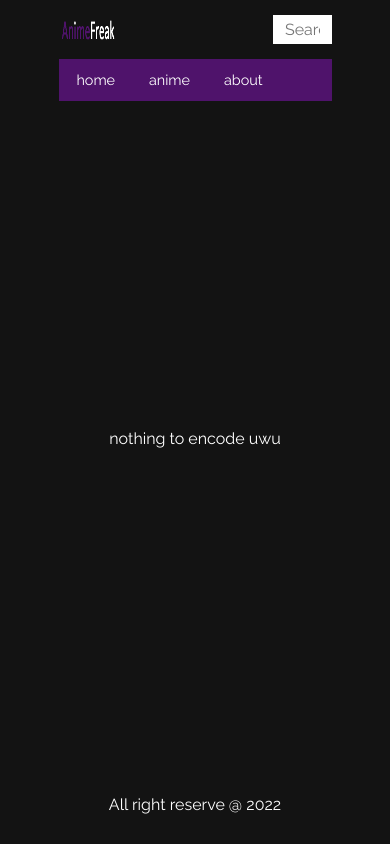
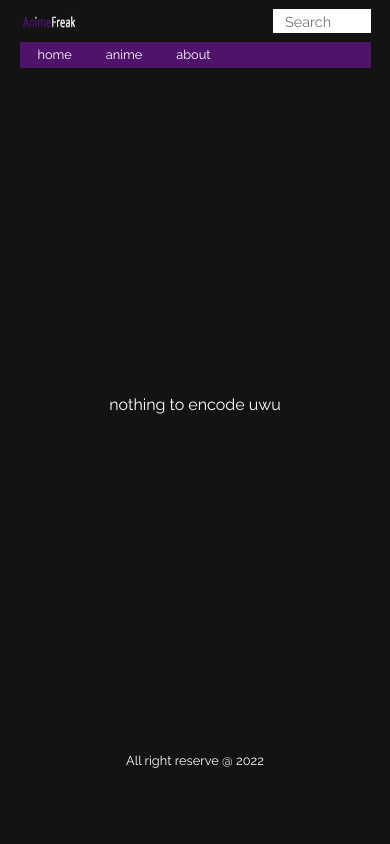
Before and after one commit to gamexgaming1997/AnimeFreak, a React (Create React App) app in the folder client/: page /About in a window 390 px wide. Built offline with nearby package versions, Linux system fonts and the light colour scheme; no server answers.

Commit message:
done tablet responsiveness

```diff
--- a/client/src/scss/_Footer.scss
+++ b/client/src/scss/_Footer.scss
@@ -1,6 +1,7 @@
 @import url('https://fonts.googleapis.com/css2?family=Raleway&display=swap');
+@import './include_media.scss';
 
-*{
+* {
     margin: 0;
     padding: 0;
     box-sizing: border-box;
@@ -17,21 +18,45 @@
     --text-hover: rgba($color: #f3aa21, $alpha: 1.0);
 }
 
-@mixin baseDisplay($backgroundColor,$height,$width) {
+@mixin baseDisplay($backgroundColor, $height, $width) {
     background: $backgroundColor;
     height: $height;
     width: $width;
 }
 
-.Footer{
-    @include baseDisplay(var(--bg-main),10vh,100vw);
+.Footer {
+    @include baseDisplay(var(--bg-main), 10vh, 100vw);
     display: flex;
     align-items: flex-start;
     justify-content: center;
-    .text{
+
+    .text {
         font-family: var(--text-font);
         font-size: 1em;
         color: white;
         margin-top: 2vh;
     }
 }
+
+@include media('<=Ipad') {
+    .Footer {
+        @include baseDisplay(var(--bg-transparent), 5vh, 100vw);
+
+        .text {
+            font-family: var(--text-font);
+            font-size: 1em;
+            color: white;
+            margin-top: 1vh;
+        }
+    }
+}
+
+@include media('<=Tablet') {
+    .Footer {
+        @include baseDisplay(var(--bg-transparent), 5vh, 100vw);
+
+        .text {
+            font-size: .8em;
+        }
+    }
+}
--- a/client/src/scss/_Navbar.scss
+++ b/client/src/scss/_Navbar.scss
@@ -1,6 +1,7 @@
 @import url('https://fonts.googleapis.com/css2?family=Raleway&display=swap');
+@import './include_media.scss';
 
-*{
+* {
     margin: 0;
     padding: 0;
     box-sizing: border-box;
@@ -17,175 +18,208 @@
     --text-hover: rgba($color: #f3aa21, $alpha: 1.0);
 }
 
-@mixin baseDisplay($backgroundColor,$height,$width) {
+@mixin baseDisplay($backgroundColor, $height, $width) {
     background: $backgroundColor;
     height: $height;
     width: $width;
 }
 
-.Navbar{
-    @include baseDisplay(var(--bg-transparent),auto,100vw);
+.Navbar {
+    @include baseDisplay(var(--bg-transparent), auto, 100vw);
     display: grid;
     align-items: flex-start;
     justify-content: center;
     position: relative;
-    // .first-layer{
-    //     @include baseDisplay(red,6vh,70vw);
-    //     display: flex;
-    //     align-items: center;
-    //     justify-content: flex-end;
-    //     .logo{
-    //         height: 3.5vh;
-    //     }
-    //     .inputFormContainer{
-    //         @include baseDisplay(green,auto,auto);
-    //         position: absolute;
-    //         top: 50;
-    //         right: 0;
-    //         display: flex;
-    //         flex-direction: column;
-    //         align-items: center;
-    //         justify-content: center;
-    //         .searchIconContainer{
-    //             @include baseDisplay(var(--bg-base-color),3.8vh,2vw);
-    //             display: grid;
-    //             place-items: center;
-    //             border-radius: 0px;
-    //             border: 0px solid transparent;
-    //             .icon{
-    //                 color: rgb(49, 49, 49);
-    //             }
-    //         }
-    //         .searchFormInput{
-    //                 transition: .3s;
-    //                 border-radius: 0px;
-    //                 height: 3.7vh;
-    //                 width: 10vw;
-    //                 padding: 0px 0px;
-    //                 font-family: var(--text-font);
-    //                 color: black;
-    //                 outline: none;
-    //                 border: 0px solid transparent;
-    //                 font-size: .9em;
-    //                 padding: 12px 12px;
-    //         }
-    //         .searchFormInput:focus{
-    //                 transition: .3s;
-    //                 width: 20vw;
-    //         }
 
-    //         // mapper
-    //         .animeMapper{
-    //             background: rgba($color: #000000, $alpha: 1.0);
-    //             height: 5vh;
-    //             width: 20vw;
-    //         }
-
-    //     }
-    //     .inputFormContainer{
-    //         background: rgba($color: #000000, $alpha: 1.0);
-    //         min-height: 4vh;
-    //         max-height: auto;
-    //         width: 20vw;
-    //         display: flex;
-    //         flex-direction: column;
-    //         margin-top: 5vh;
-    //         .searchBar{
-    //             height: 4vh;
-    //             width: 20vw;
-
-    //         }
-    //         .animeMapper{
-    //             background: rgba($color: #af3636, $alpha: 1.0);
-    //             height: 4vh;
-    //             width: 20vw;
-    //         }
-    //     }
-    // }
-    .second-layer{
-        @include baseDisplay(var(--bg-div),5vh,70vw);
+    .second-layer {
+        @include baseDisplay(var(--bg-div), 5vh, 70vw);
         display: flex;
         flex-direction: row;
         align-items: center;
         position: relative;
-        .homeBtn{
-            @include baseDisplay(var(--bg-transparent),auto,auto);
+
+        .homeBtn {
+            @include baseDisplay(var(--bg-transparent), auto, auto);
             display: grid;
             place-items: center;
             padding: 8px 16px;
             margin-left: .5vw;
             border: 0px solid transparent;
-            .text{
+
+            .text {
                 font-family: var(--text-font);
                 font-size: .9em;
                 color: #ffffff;
             }
         }
-        .homeBtn:hover{
+
+        .homeBtn:hover {
             background: var(--bg-main);
-            .text{
+
+            .text {
                 color: var(--bg-base-color);
             }
         }
-        .animelistBtn{
-            @include baseDisplay(var(--bg-transparent),auto,auto);
+
+        .animelistBtn {
+            @include baseDisplay(var(--bg-transparent), auto, auto);
             display: grid;
             place-items: center;
             padding: 8px 16px;
             border: 0px solid transparent;
             margin-left: .5vw;
-            .text{
+
+            .text {
                 font-family: var(--text-font);
                 font-size: .9em;
                 color: #ffffff;
             }
         }
-        .animelistBtn:hover{
+
+        .animelistBtn:hover {
             background: var(--bg-main);
-            .text{
+
+            .text {
                 color: var(--bg-base-color);
             }
         }
-        .aboutusBtn{
-            @include baseDisplay(var(--bg-transparent),auto,auto);
+
+        .aboutusBtn {
+            @include baseDisplay(var(--bg-transparent), auto, auto);
             display: grid;
             place-items: center;
             padding: 8px 16px;
             border: 0px solid transparent;
             margin-left: .5vw;
-            .text{
+
+            .text {
                 font-family: var(--text-font);
                 font-size: .9em;
                 color: #ffffff;
             }
         }
-        .aboutusBtn:hover{
+
+        .aboutusBtn:hover {
             background: var(--bg-main);
-            .text{
+
+            .text {
                 color: var(--bg-base-color);
             }
         }
-        .loginsignup{
-            @include baseDisplay(var(--bg-transparent),auto,auto);
+    }
+}
+
+@include media('<=Ipad') {
+    .Navbar {
+        @include baseDisplay(var(--bg-transparent), auto, 100vw);
+
+        .second-layer {
+            @include baseDisplay(var(--bg-div), 3vh, 90vw);
+
+
+            .homeBtn {
+                @include baseDisplay(var(--bg-transparent), auto, auto);
                 display: grid;
                 place-items: center;
                 padding: 8px 16px;
                 margin-left: .5vw;
                 border: 0px solid transparent;
-            position: absolute;
-            right: 0;
-            margin-right: .5vw;
-            .text{
+
+                .text {
                     font-family: var(--text-font);
                     font-size: .9em;
                     color: #ffffff;
                 }
             }
-        .loginsignup:hover{
+
+            .homeBtn:hover {
                 background: var(--bg-main);
-            .text{
+
+                .text {
+                    color: var(--bg-base-color);
+                }
+            }
+
+            .animelistBtn {
+                @include baseDisplay(var(--bg-transparent), auto, auto);
+                display: grid;
+                place-items: center;
+                padding: 8px 16px;
+                border: 0px solid transparent;
+                margin-left: .5vw;
+
+                .text {
+                    font-family: var(--text-font);
+                    font-size: .9em;
+                    color: #ffffff;
+                }
+            }
+
+            .animelistBtn:hover {
+                background: var(--bg-main);
+
+                .text {
+                    color: var(--bg-base-color);
+                }
+            }
+
+            .aboutusBtn {
+                @include baseDisplay(var(--bg-transparent), auto, auto);
+                display: grid;
+                place-items: center;
+                padding: 8px 16px;
+                border: 0px solid transparent;
+                margin-left: .5vw;
+
+                .text {
+                    font-family: var(--text-font);
+                    font-size: .9em;
+                    color: #ffffff;
+                }
+            }
+
+            .aboutusBtn:hover {
+                background: var(--bg-main);
+
+                .text {
                     color: var(--bg-base-color);
                 }
             }
         }
     }
+}
+
+@include media('<=Tablet') {
+    .Navbar {
+        @include baseDisplay(var(--bg-transparent), auto, 100vw);
+
+        .second-layer {
+            @include baseDisplay(var(--bg-div), 3vh, 90vw);
+
+
+            .homeBtn {
+                @include baseDisplay(var(--bg-transparent), auto, auto);
+
+                .text {
+                    font-size: .8em;
+                }
+            }
+
+            .animelistBtn {
+                @include baseDisplay(var(--bg-transparent), auto, auto);
+
+                .text {
+                    font-size: .8em;
+                }
+            }
+
+            .aboutusBtn {
+                @include baseDisplay(var(--bg-transparent), auto, auto);
+
+                .text {
+                    font-size: .8em;
+                }
+            }
+        }
+    }
+}
--- a/client/src/scss/_Top.scss
+++ b/client/src/scss/_Top.scss
@@ -1,6 +1,7 @@
 @import url('https://fonts.googleapis.com/css2?family=Raleway&display=swap');
+@import './include_media.scss';
 
-*{
+* {
     margin: 0;
     padding: 0;
     box-sizing: border-box;
@@ -17,38 +18,43 @@
     --text-hover: rgba($color: #f3aa21, $alpha: 1.0);
 }
 
-@mixin baseDisplay($backgroundColor,$height,$width) {
+@mixin baseDisplay($backgroundColor, $height, $width) {
     background: $backgroundColor;
     height: $height;
     width: $width;
 }
 
-.top{
-    @include baseDisplay(var(--bg-transparent),7vh,100vw);
+.top {
+    @include baseDisplay(var(--bg-transparent), 7vh, 100vw);
     display: flex;
     align-items: center;
     justify-content: center;
-    .innerTopContainer{
-        @include baseDisplay(var(--bg-transparent),6vh,70vw);
+
+    .innerTopContainer {
+        @include baseDisplay(var(--bg-transparent), 6vh, 70vw);
         display: flex;
         position: relative;
-        .logoContainer{
-            @include baseDisplay(var(--bg-transparent),6vh,15vw);
+
+        .logoContainer {
+            @include baseDisplay(var(--bg-transparent), 6vh, 15vw);
             display: flex;
             align-items: center;
             justify-content: flex-start;
-            .img{
+
+            .img {
                 height: 3.5vh;
             }
         }
-        .searchForm{
-            @include baseDisplay(var(--bg-transparent),6vh,20vw);
+
+        .searchForm {
+            @include baseDisplay(var(--bg-transparent), 6vh, 20vw);
             display: flex;
             align-items: center;
             justify-content: flex-end;
             position: absolute;
             right: 0;
-            .input{
+
+            .input {
                 height: 3.5vh;
                 width: 15vw;
                 padding: 12px 12px;
@@ -57,9 +63,73 @@
                 border: 0px solid transparent;
                 font-family: var(--text-font);
             }
-            .input:focus{
+
+            .input:focus {
                 width: 20vw;
             }
         }
     }
 }
+
+@include media('<=Ipad') {
+    .top {
+        @include baseDisplay(var(--bg-transparent), 5vh, 100vw);
+
+        .innerTopContainer {
+            @include baseDisplay(var(--bg-transparent), 4vh, 90vw);
+
+            .logoContainer {
+                @include baseDisplay(var(--bg-transparent), 4vh, 15vw);
+
+                .img {
+                    height: 2vh;
+                }
+            }
+
+            .searchForm {
+                @include baseDisplay(var(--bg-transparent), 4vh, 20vw);
+
+                .input {
+                    height: 2.5vh;
+                    font-size: .9em;
+                }
+
+                .input:focus {
+                    width: 30vw;
+                }
+            }
+        }
+    }
+}
+
+@include media('<=Tablet') {
+    .top {
+        @include baseDisplay(var(--bg-transparent), 5vh, 100vw);
+
+        .innerTopContainer {
+            @include baseDisplay(var(--bg-transparent), 4vh, 90vw);
+
+            .logoContainer {
+                @include baseDisplay(var(--bg-transparent), 4vh, 15vw);
+
+                .img {
+                    height: 2vh;
+                }
+            }
+
+            .searchForm {
+                @include baseDisplay(var(--bg-transparent), 4vh, auto);
+
+                .input {
+                    height: 2.5vh;
+                    width: 25vw;
+                    font-size: .9em;
+                }
+
+                .input:focus {
+                    width: 30vw;
+                }
+            }
+        }
+    }
+}
```
Also changed, not shown: client/src/scss/_Landingpage.scss (+193 -4 lines). Lines whose indentation alone changed are shown as unchanged.
